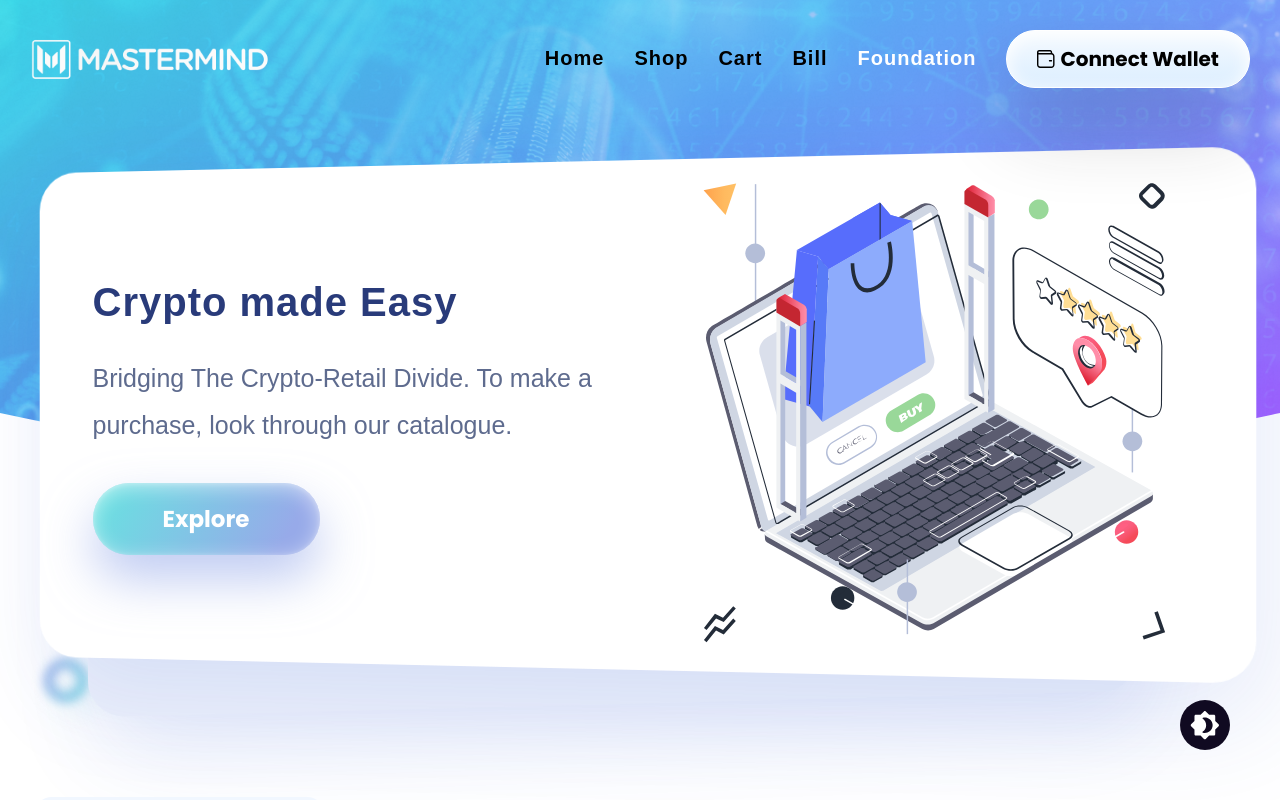
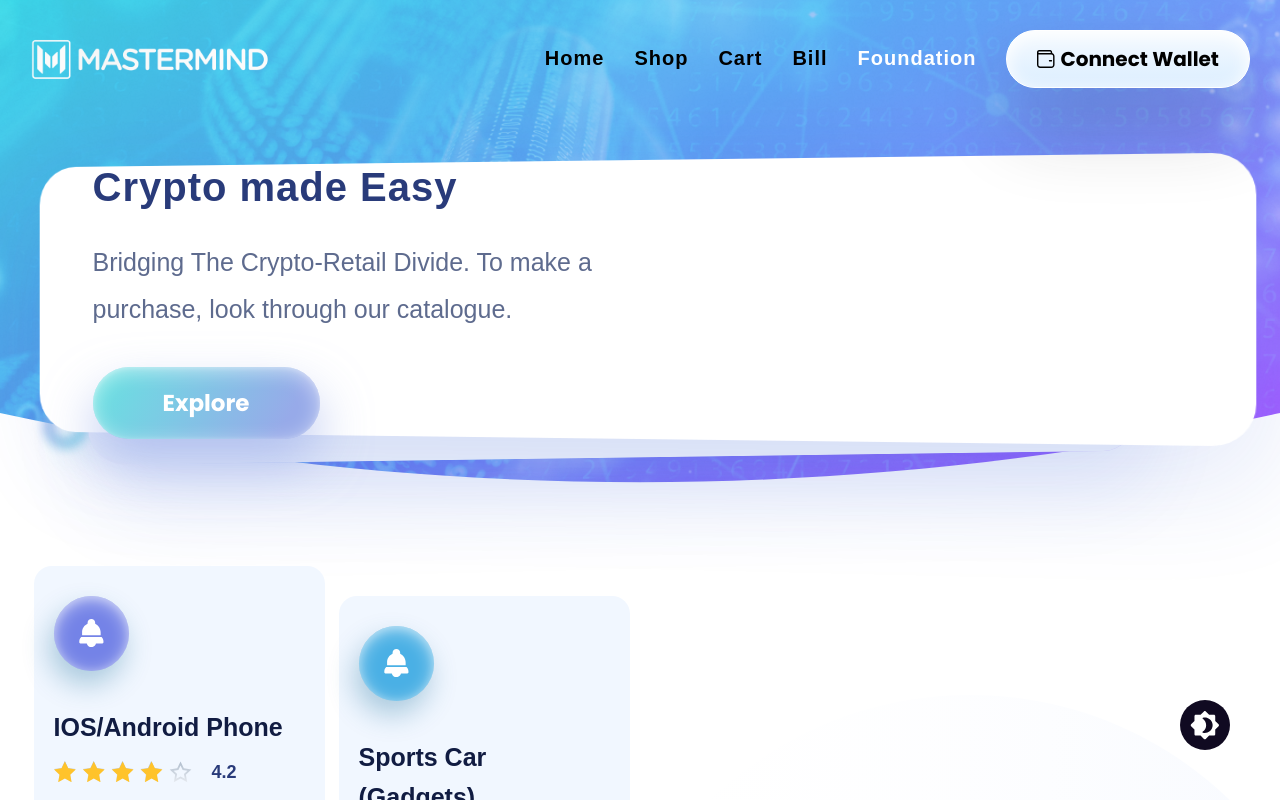
Before and after one commit to OkekeChristian24/project-cyclos-frontend, a React (Create React App) app: page / in a window 1280 px wide. Shown: the top 800 px of the page. Built offline with nearby package versions, Linux system fonts and the light colour scheme.

Commit message:
changes made

```diff
--- a/src/Pages/Home/Intro.jsx
+++ b/src/Pages/Home/Intro.jsx
@@ -33,7 +33,8 @@ To make a purchase, look through our catalogue.
             </a>
           </div>
           <div className="intro__inner-image">
-            <img src="images/index/illustration.svg" alt="" />
+            {/* <img src="images/index/illustration.svg" alt="" /> */}
+
           </div>
         </div>
 
```
